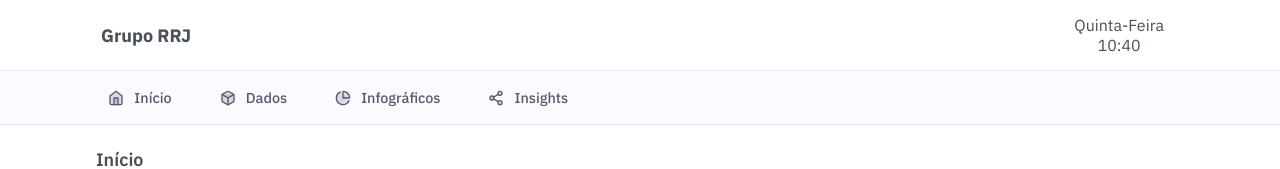
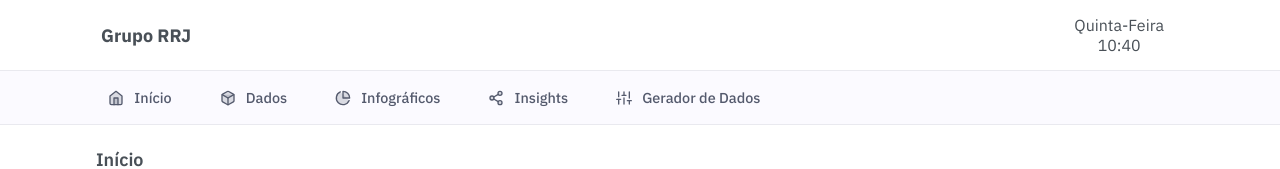
Before and after one commit to barrosoman/election-prime, a Vue app: page / in a window 1280 px wide. Shown: the top 169 px of the page. Built offline with nearby package versions, Linux system fonts and the light colour scheme; what vue3-apexcharts would draw is missing.

Commit message:
Added the DataGenerator page

```diff
--- a/src/components/Header.vue
+++ b/src/components/Header.vue
@@ -88,6 +88,32 @@
               <line x1="15.41" y1="6.51" x2="8.59" y2="10.49"></line>
             </svg>
             <span>Insights</span>
+          </router-link>
+        </li>
+        <li>
+          <router-link to="/datagen">
+            <svg
+              xmlns="http://www.w3.org/2000/svg"
+              width="24"
+              height="24"
+              viewBox="0 0 24 24"
+              fill="none"
+              stroke="currentColor"
+              stroke-width="2"
+              stroke-linecap="round"
+              stroke-linejoin="round"
+            >
+              <line x1="4" y1="21" x2="4" y2="14"></line>
+              <line x1="4" y1="10" x2="4" y2="3"></line>
+              <line x1="12" y1="21" x2="12" y2="12"></line>
+              <line x1="12" y1="8" x2="12" y2="3"></line>
+              <line x1="20" y1="21" x2="20" y2="16"></line>
+              <line x1="20" y1="12" x2="20" y2="3"></line>
+              <line x1="1" y1="14" x2="7" y2="14"></line>
+              <line x1="9" y1="8" x2="15" y2="8"></line>
+              <line x1="17" y1="16" x2="23" y2="16"></line>
+            </svg>
+            <span>Gerador de Dados</span>
           </router-link>
         </li>
       </ul>
--- a/src/main.ts
+++ b/src/main.ts
@@ -9,6 +9,7 @@ import Data from '@/pages/Data.vue'
 import PageNotFound from '@/pages/PageNotFound.vue'
 import Home from '@/pages/Home.vue'
 import Insights from '@/pages/Insights.vue'
+import DataGenerator from '@/pages/DataGenerator.vue'
 
 const routes = [
   {
@@ -32,6 +33,10 @@ const routes = [
     component: Insights
   },
   {
+    path: '/datagen',
+    component: DataGenerator
+  },
+  {
     path: '/:catchAll(.*)',
     component: PageNotFound
   }
--- /dev/null
+++ b/src/pages/DataGenerator.vue
@@ -0,0 +1,18 @@
+<template>
+  <Page name="Gerador de Dados"> </Page>
+</template>
+
+<script lang="ts">
+import { defineComponent } from 'vue'
+
+import Page from '@/components/Page.vue'
+
+export default defineComponent({
+  components: {
+    Page
+  }
+})
+</script>
+
+<!-- Add "scoped" attribute to limit CSS to this component only -->
+<style scoped></style>
```
